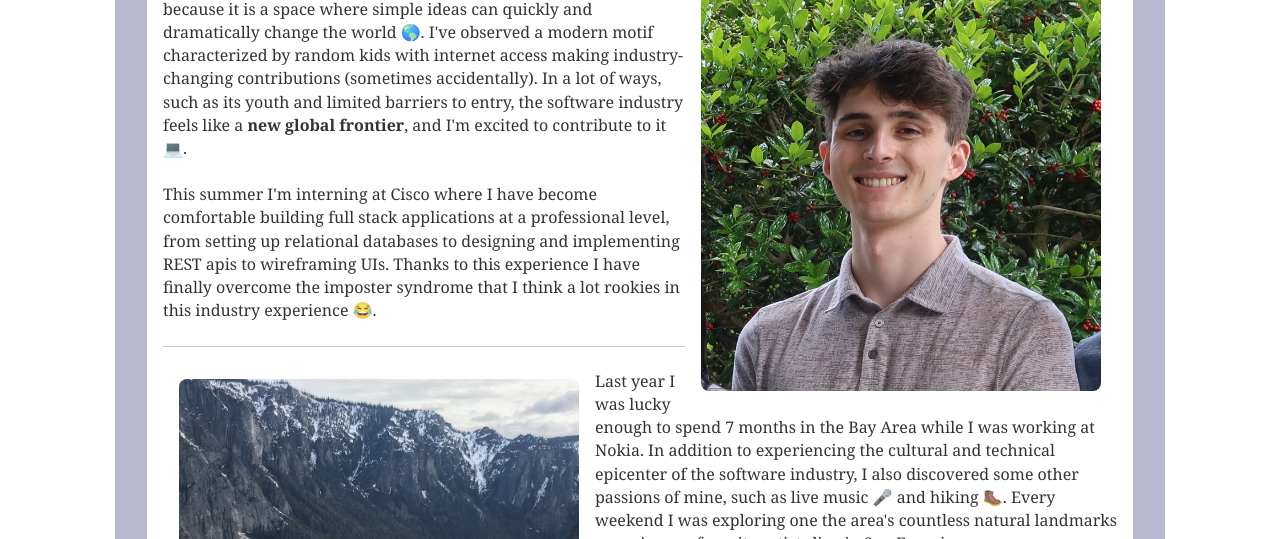
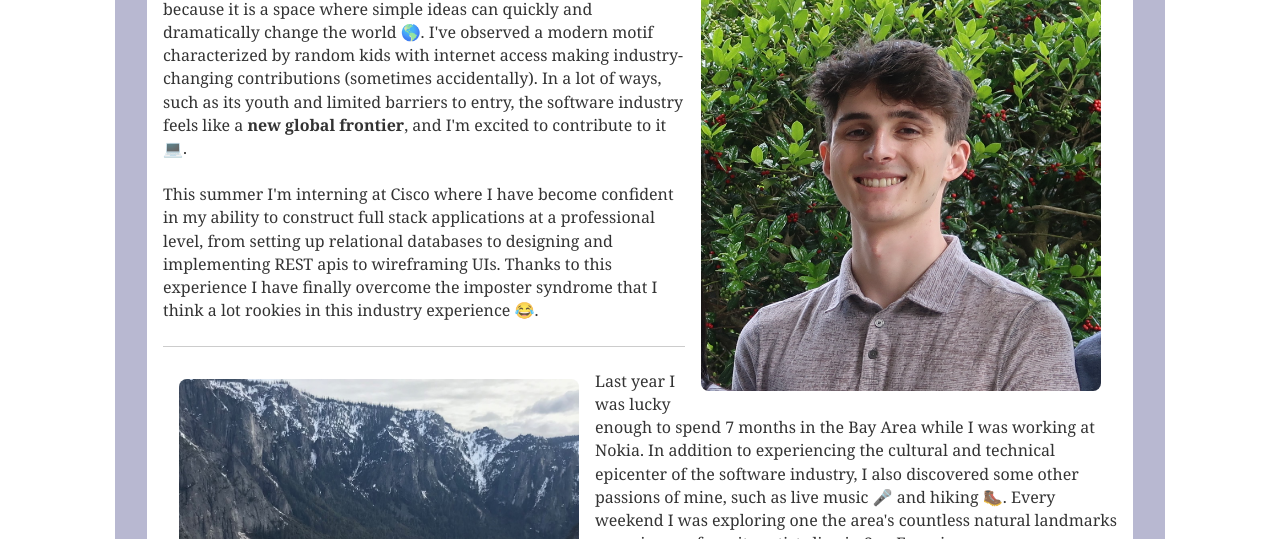
Before and after one commit to bajunkins/Portfolio-Gatsby, a Gatsby site: page / in a window 1280 px wide. Shown: the part 261-800 px from the top of the page. Built offline with nearby package versions, Linux system fonts and the light colour scheme; Gatsby itself is replaced by a stand-in of ours.

Commit message:
Desc. Update

```diff
--- a/src/pages/index.js
+++ b/src/pages/index.js
@@ -26,8 +26,8 @@ export default () => (
           and I'm excited to contribute to it <span role='img'>💻</span>.
         </p>
         <p>
-          This summer I'm interning at Cisco where I have become comfortable
-          building full stack applications at a professional level, from setting up relational databases to
+          This summer I'm interning at Cisco where I have become confident in my ability
+          to construct full stack applications at a professional level, from setting up relational databases to
           designing and implementing REST apis to wireframing UIs. Thanks to this experience
           I have finally overcome the imposter syndrome that I think a lot rookies in this industry experience <span role='img'>😂</span>.
         </p>
```
